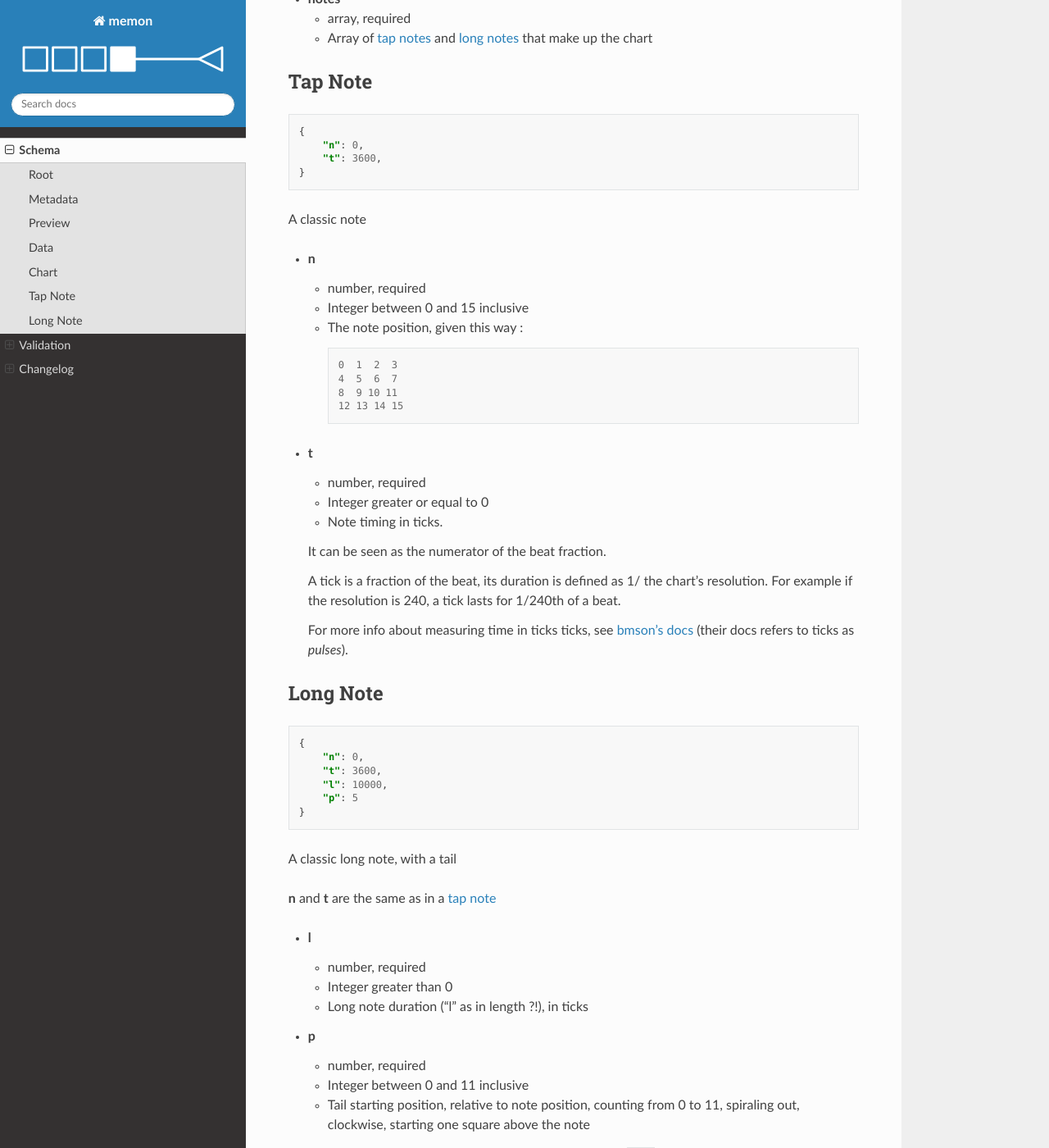
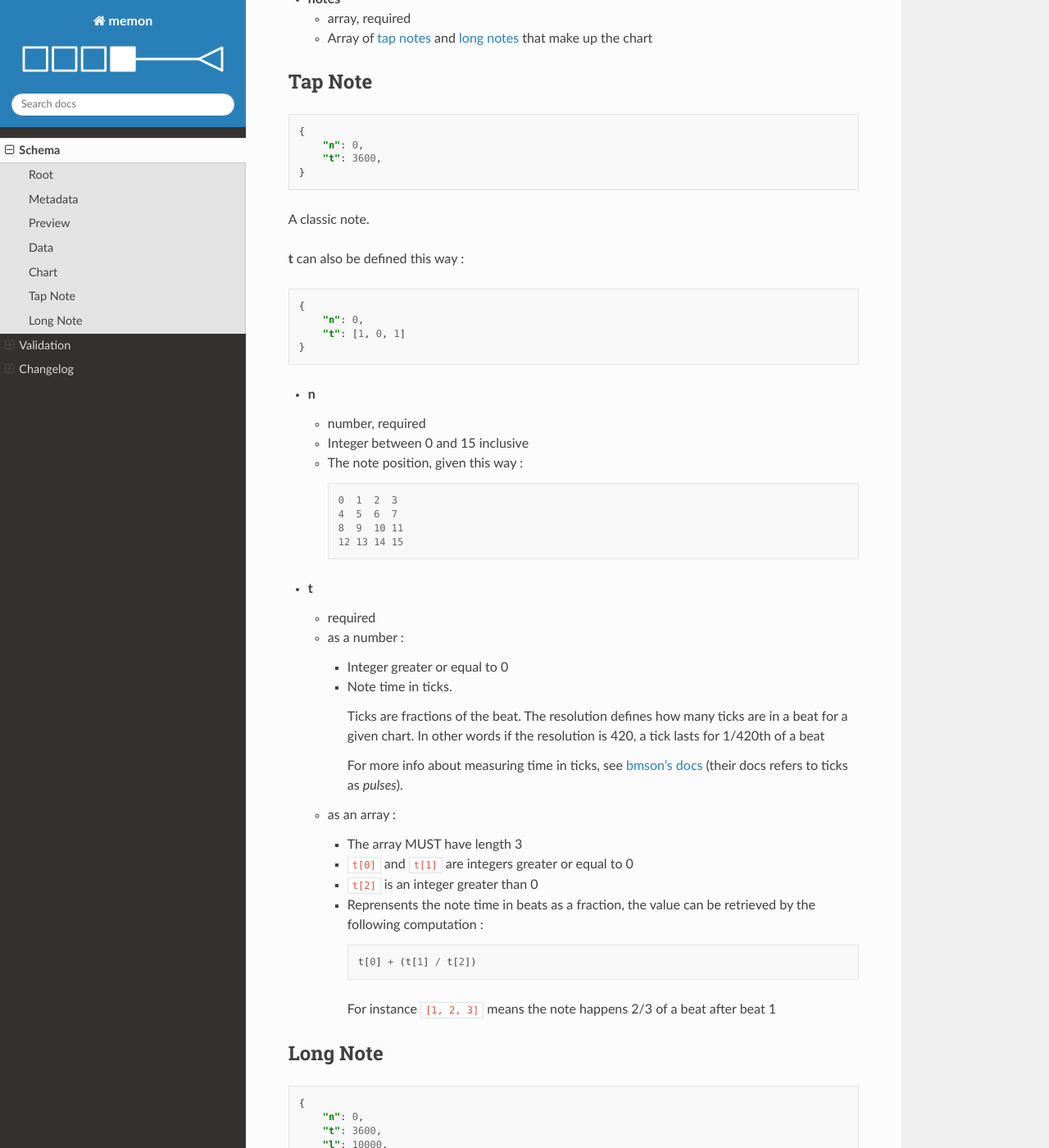
Before and after one commit to Stepland/memon, a Sphinx documentation site: the page built from docs/source/schema.md, in a window 1280 px wide and 1400 px high, scrolled down 2891 px. Shown: the whole window at 82% size. Built offline with Sphinx 7.4.7 and the Read the Docs theme 2.0.0, drawn with Linux system fonts in a browser that asks for light colours; some of the changed text lies outside the part shown.

Commit message:
Allow defining note times and long note durations using a 3-int tuple that represents a fraction, regardless of current resolution
Fixes #17

````diff
--- a/docs/source/schema.md
+++ b/docs/source/schema.md
@@ -136,7 +136,16 @@ When sorting, difficulties may be presented in that order :
 }
 ```
 
-A classic note
+A classic note.
+
+**t** can also be defined this way :
+
+```json
+{
+    "n": 0,
+    "t": [1, 0, 1]
+}
+```
 
 - **n**
     - number, required
@@ -145,20 +154,30 @@ A classic note
       ```
       0  1  2  3
       4  5  6  7
-      8  9 10 11
+      8  9  10 11
       12 13 14 15
       ```
 - **t**
-    - number, required
-    - Integer greater or equal to 0
-    - Note timing in ticks.
+    - required
+    - as a number :
+        - Integer greater or equal to 0
+        - Note time in ticks.
 
-    It can be seen as the numerator of the beat fraction.
+          Ticks are fractions of the beat.
+          The resolution defines how many ticks are in a beat for a given chart.
+          In other words if the resolution is 420, a tick lasts for 1/420th of a beat
 
-    A tick is a fraction of the beat, its duration is defined as 1/ the chart's resolution.
-    For example if the resolution is 240, a tick lasts for 1/240th of a beat.
+          For more info about measuring time in ticks, see [bmson's docs](https://bmson-spec.readthedocs.io/en/master/doc/index.html#terminologies) (their docs refers to ticks as *pulses*).
+    - as an array :
+        - The array MUST have length 3
+        - `t[0]` and `t[1]` are integers greater or equal to 0
+        - `t[2]` is an integer greater than 0
+        - Reprensents the note time in beats as a fraction, the value can be retrieved by the following computation :
+          ```
+          t[0] + (t[1] / t[2])
+          ```
 
-    For more info about measuring time in ticks ticks, see [bmson's docs](https://bmson-spec.readthedocs.io/en/master/doc/index.html#terminologies) (their docs refers to ticks as *pulses*).
+          For instance `[1, 2, 3]` means the note happens 2/3 of a beat after beat 1
 
 (long-note)=
 ## Long Note
@@ -174,12 +193,28 @@ A classic note
 
 A classic long note, with a tail
 
+**`l`** can also take the same 3-int tuple form as **`t`**, except it has to represent a non-zero duration :
+
+```json
+{
+    "n": 0,
+    "t": 3600,
+    "l": [0, 1, 10],
+    "p": 5
+}
+```
+
 **n** and **t** are the same as in a {ref}`tap note <tap-note>`
 
 - **l**
-    - number, required
-    - Integer greater than 0
-    - Long note duration ("l" as in length ?!), in ticks
+    - required
+    - as a number :
+        - Integer greater than 0
+        - Long note duration ("l" as in length ?!), in ticks
+    - as an array:
+        - same constraints as the array-variant of **t**
+        - `t[0]` and `t[1]` cannot both be zero at the same time
+        - Long note duration as a beat fraction
 - **p**
     - number, required
     - Integer between 0 and 11 inclusive
````
Also changed, not shown: README.md (+1 -1 lines), schema.json (+65 -8 lines), 9 other files.
